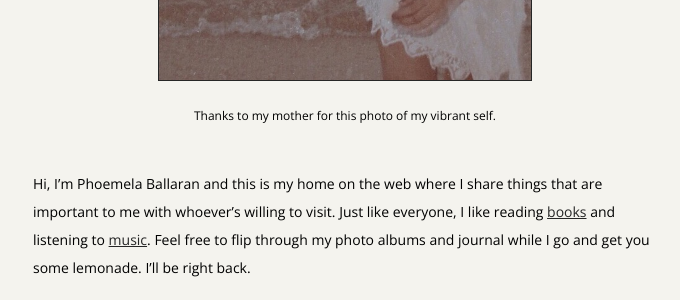
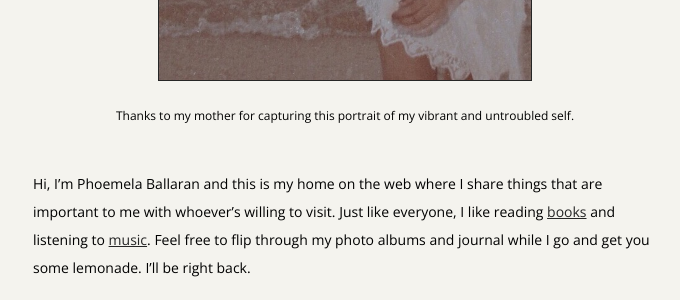
Before and after one commit to comballar/comballar.github.io, a Jekyll site: the page built from about.html, in a window 1280 px wide. Shown: the part 1137-1437 px from the top of the page, without its empty margins (87-767 px from the left). Built offline with Jekyll 4.4.1, drawn with Linux system fonts in a browser that asks for light colours; some web fonts are replaced.

Commit message:
Update about.html

```diff
--- a/about.html
+++ b/about.html
@@ -5,7 +5,7 @@ permalink: /about/
 ---
 <h1>“Does it dance? Does it catalyze a joyful affirmation of life?” — Friedrich Nietzsche</h1>
 <br><p style="text-align:center;"><img  src="https://comoballar.github.io/assets/images/selfportrait.jpg"/></p>
-<figcaption>Thanks to my mother for this photo of my vibrant self.</figcaption>
+<figcaption>Thanks to my mother for capturing this portrait of my vibrant and untroubled self.</figcaption>
 <br>
 <p>Hi, I’m Phoemela Ballaran and this is my home on the web where I share things that are important to me with whoever’s willing to visit.
   Just like everyone, I like reading <a href="https://oku.club/user/phoemela" target="_blank">books</a> and listening to <a href="https://radio4000.com/comoballar" target="_blank">music</a>.
```
